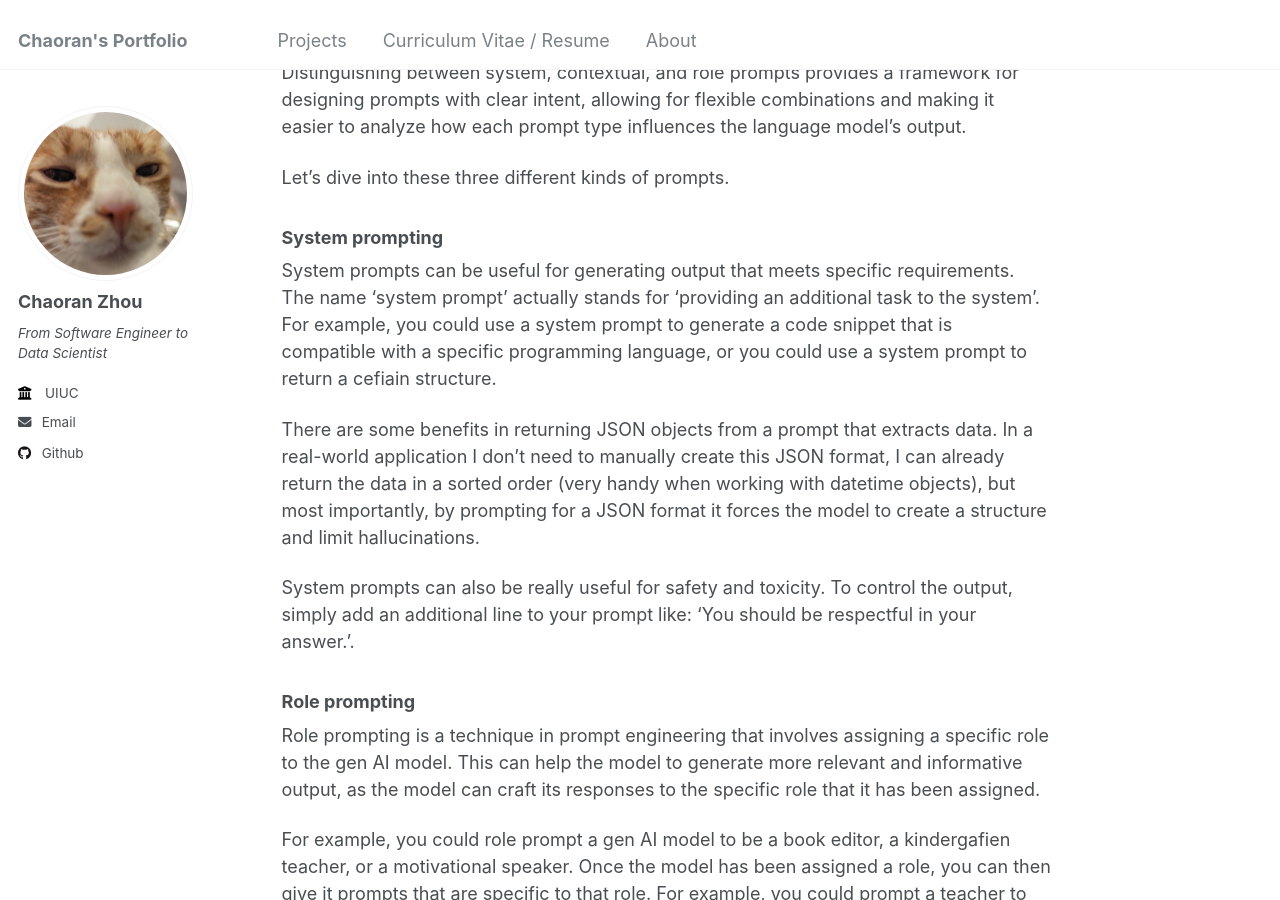
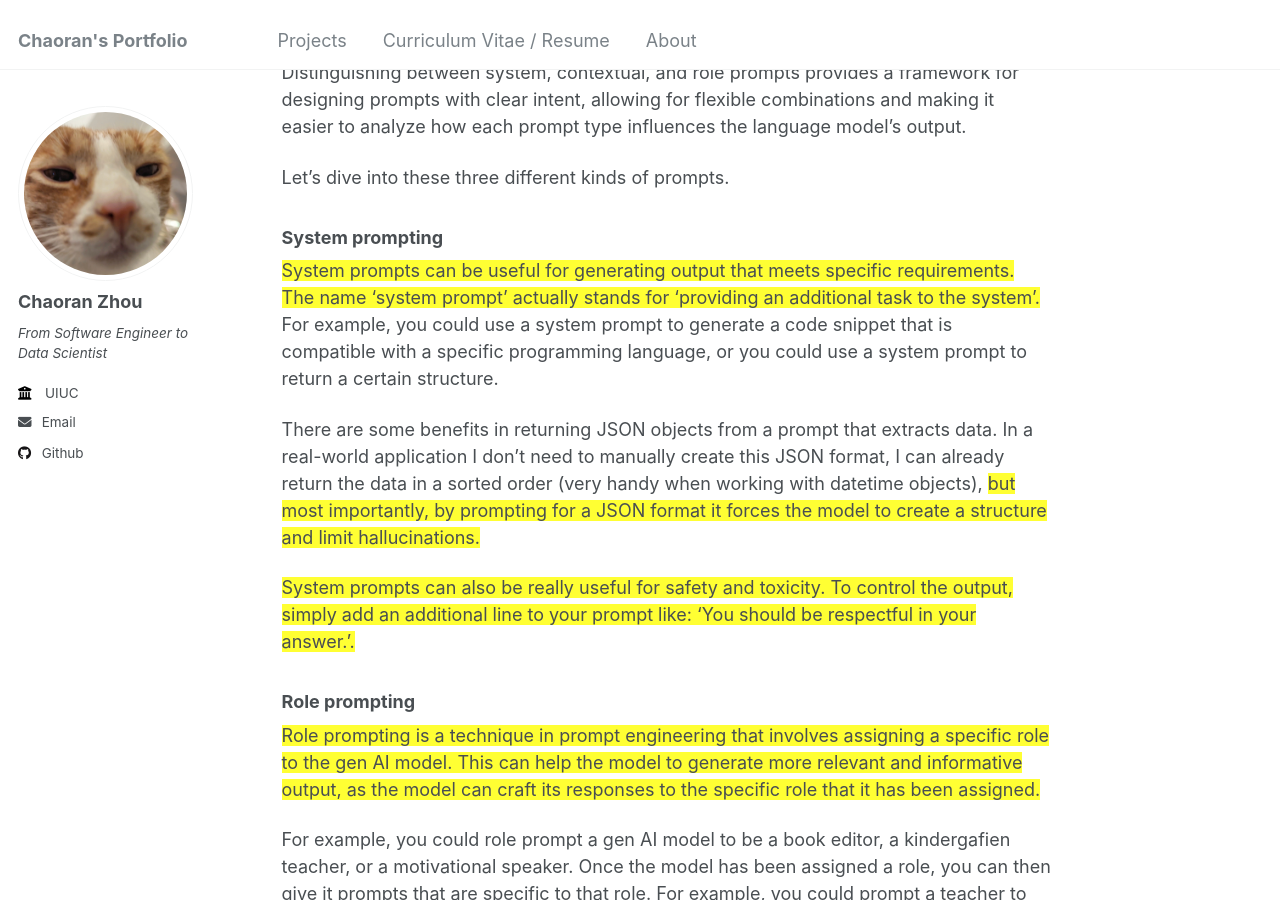
Before and after one commit to ranranrunforit/ranranrunforit.github.io, a Jekyll site: the page built from _projects/project-16.md, in a window 1280 px wide and 900 px high, scrolled down 6254 px. Built offline with Jekyll 4.4.1, drawn with Linux system fonts in a browser that asks for light colours.

Commit message:
Update project-16.md

```diff
--- a/_projects/project-16.md
+++ b/_projects/project-16.md
@@ -207,29 +207,32 @@ Let’s dive into these three different kinds of prompts.
 
 ### System prompting
 
-System prompts can be useful for generating output that meets specific requirements. The name 'system prompt' actually stands for 'providing an additional task to the system'. For example, you could use a system prompt to generate a code snippet that is compatible with a specific programming language, or you could use a system prompt to return a cefiain structure.
+<span style="background-color: #FFFF33;">System prompts can be useful for generating output that meets specific requirements. The
+name 'system prompt' actually stands for 'providing an additional task to the system'.</span> For
+example, you could use a system prompt to generate a code snippet that is compatible with
+a specific programming language, or you could use a system prompt to return a certain
+structure.
 
 There are some benefits in returning JSON objects from a prompt that extracts data. In
 a real-world application I don’t need to manually create this JSON format, I can already
-return the data in a sorted order (very handy when working with datetime objects), but most
+return the data in a sorted order (very handy when working with datetime objects), <span style="background-color: #FFFF33;">but most
 importantly, by prompting for a JSON format it forces the model to create a structure and
-limit hallucinations.
+limit hallucinations.</span>
 
-System prompts can also be really useful for safety and toxicity. To control the output, simply add an additional line to your prompt like: 'You should be respectful in your answer.'.
+<span style="background-color: #FFFF33;">System prompts can also be really useful for safety and toxicity. To control the output, simply add an additional line to your prompt like: 'You should be respectful in your answer.'.</span>
 
 
 ### Role prompting
 
-Role prompting is a technique in prompt engineering that involves assigning a specific role to the gen AI model. This can help the model to generate more relevant and informative output, as the model can craft its responses to the specific role that it has been assigned.
+<span style="background-color: #FFFF33;">Role prompting is a technique in prompt engineering that involves assigning a specific role to the gen AI model. This can help the model to generate more relevant and informative output, as the model can craft its responses to the specific role that it has been assigned.</span>
 
 For example, you could role prompt a gen AI model to be a book editor, a kindergafien teacher, or a motivational speaker. Once the model has been assigned a role, you can then give it prompts that are specific to that role. For example, you could prompt a teacher to create a lesson plan that they can then review. Have a look into Table 5, where the model takes the role of a travel guide.
 
-
-Defining a role perspective for an AI model gives it a blueprint of the tone, style, and focused expefiise you’re looking for to improve the quality, relevance, and effectiveness of your output.
+<span style="background-color: #FFFF33;">Defining a role perspective for an AI model gives it a blueprint of the tone, style, and focused expefiise you’re looking for to improve the quality, relevance, and effectiveness of your output.</span>
 
 Here are some styles you can choose from which I find effective:
 
-**Confrontational, Descriptive, Direct, Formal, Humorous, Influential, Informal, Inspirational, Persuasive**
+<span style="background-color: #FFFF33;">**Confrontational, Descriptive, Direct, Formal, Humorous, Influential, Informal, Inspirational, Persuasive**</span>
 
 Let’s change our prompt in Table 6 to include a humorous and inspirational style.
 
```
